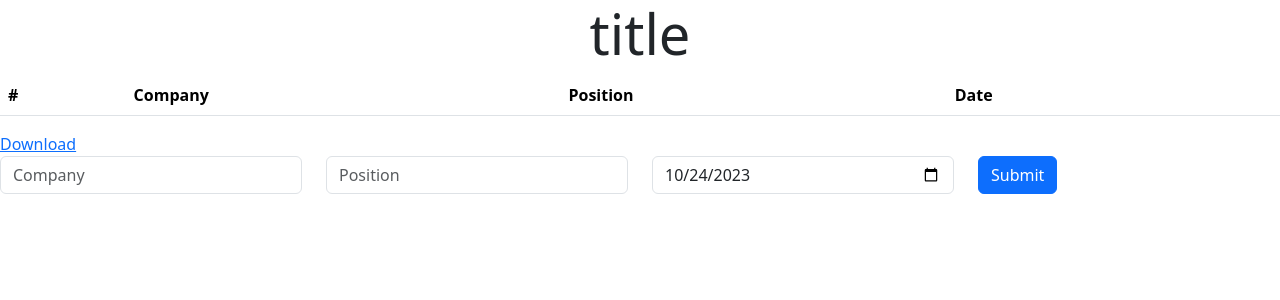
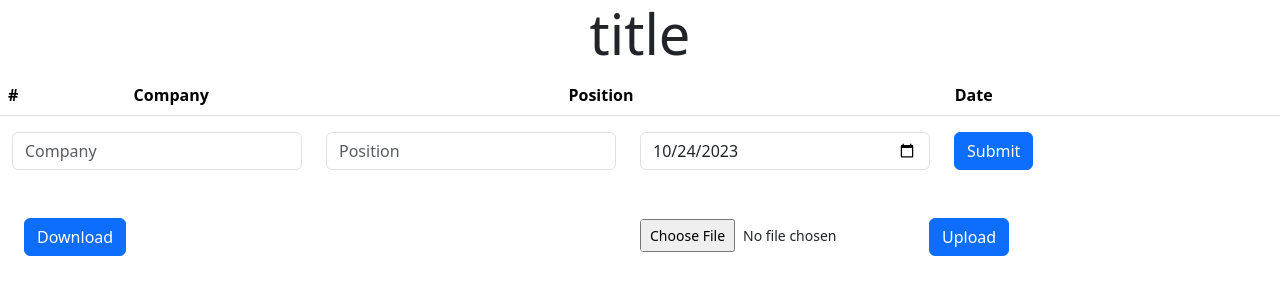
Before and after one commit to LouisPolicarpio/JobAplicationCSVupdater, a React (Vite) app in the folder react-app/: page / in a window 1280 px wide. Shown: the top 300 px of the page. Built offline with nearby package versions, Linux system fonts and the light colour scheme.

Commit message:
implemented csv file upload

```diff
--- a/react-app/package.json
+++ b/react-app/package.json
@@ -10,10 +10,12 @@
   },
   "dependencies": {
     "bootstrap": "^5.3.2",
+    "papaparse": "^5.4.1",
     "prop-types": "^15.8.1",
     "react": "^18.2.0",
     "react-csv": "^2.2.2",
-    "react-dom": "^18.2.0"
+    "react-dom": "^18.2.0",
+    "react-papaparse": "^4.4.0"
   },
   "devDependencies": {
     "@types/react": "^18.0.27",
--- a/react-app/src/components/CSVfileHandler.tsx
+++ b/react-app/src/components/CSVfileHandler.tsx
@@ -1,11 +1,59 @@
 import { CSVLink } from "react-csv";
 import { JobData } from "./types";
+import React, { useState } from "react";
+import Papa from "papaparse";
 
-function CSVfileHandler({ jobData }: { jobData: JobData[] }) {
+interface CSVfileHandlerProps {
+  jobData: JobData[];
+  onDataChange: (newData: JobData) => void;
+}
+
+function CSVfileHandler({ jobData, onDataChange }: CSVfileHandlerProps) {
+  const [selectedFile, setSelectedFile] = useState<File | null>(null);
+
+  const handleFileSelect = (e: React.ChangeEvent<HTMLInputElement>) => {
+    const files = e.target.files;
+    if (files && files.length === 1) {
+      const file = files[0];
+      setSelectedFile(file);
+    } else {
+      console.log("File not valid");
+    }
+  };
+
+  const handleFileUpload = () => {
+    if (selectedFile) {
+      readAndParseCSV(selectedFile);
+    }
+  };
+
+  const readAndParseCSV = (file: File) => {
+    const reader = new FileReader();
+    reader.onload = (e) => {
+      const csvData = e.target!.result as string;
+      Papa.parse(csvData, {
+        header: true,
+        skipEmptyLines: true,
+        complete: handleParsedData,
+      });
+    };
+
+    reader.readAsText(file);
+  };
+
+  const handleParsedData = (result: Papa.ParseResult<{}>) => {
+    console.log("Parsed CSV Data:", result.data);
+    (result.data as JobData[]).forEach((item: JobData) => {
+      onDataChange(item);
+    });
+  };
+
   return (
     <>
-      <div>
+      <div className="row g-5">
+        <div className="col">
           <CSVLink
+            className="btn btn-primary"
             data={jobData}
             headers={[
               { label: "Company", key: "company" },
@@ -17,6 +65,19 @@ function CSVfileHandler({ jobData }: { jobData: JobData[] }) {
             Download
           </CSVLink>
         </div>
+        <div className="col">
+          <input
+            className="form-control-sm"
+            type="file"
+            accept=".csv"
+            onChange={handleFileSelect}
+          ></input>
+
+          <button className="btn btn-primary" onClick={handleFileUpload}>
+            Upload
+          </button>
+        </div>
+      </div>
     </>
   );
 }
--- a/react-app/src/components/JobApp.tsx
+++ b/react-app/src/components/JobApp.tsx
@@ -38,10 +38,23 @@ function App() {
 
   return (
     <>
-      <h1 className="display-4 text-center"> title</h1>
-      <JobsTable jobData={jobData} onDelete={handleDelete} />
-      <CSVfileHandler jobData={jobData} />
-      <JobForm onDataChange={handleJobDataChange} />
+      <div className="container-fluid">
+        <div className="row gy-5">
+          <h1 className="display-4 text-center"> title</h1>
+        </div>
+        <div className="row gy-7">
+          <JobsTable jobData={jobData} onDelete={handleDelete} />
+        </div>
+        <div className="row gy-5">
+          <JobForm onDataChange={handleJobDataChange} />
+        </div>
+        <div className="row gy-5">
+          <CSVfileHandler
+            jobData={jobData}
+            onDataChange={handleJobDataChange}
+          />
+        </div>
+      </div>
     </>
   );
 }
--- a/react-app/src/components/JobForm.tsx
+++ b/react-app/src/components/JobForm.tsx
@@ -51,6 +51,7 @@ function JobForm({ onDataChange }: JobFormProps) {
           name="position"
           value={position}
           onChange={handleChange}
+          required
         />
       </div>
 
--- a/react-app/src/components/JobsTable.tsx
+++ b/react-app/src/components/JobsTable.tsx
@@ -1,4 +1,3 @@
-import React, { useState, ChangeEvent } from "react";
 import { JobData } from "./types";
 
 interface JobsTableProps {
```
Also changed, not shown: 1 other file (tests, documents, lock files or other folders). Lines whose indentation alone changed are shown as unchanged.
